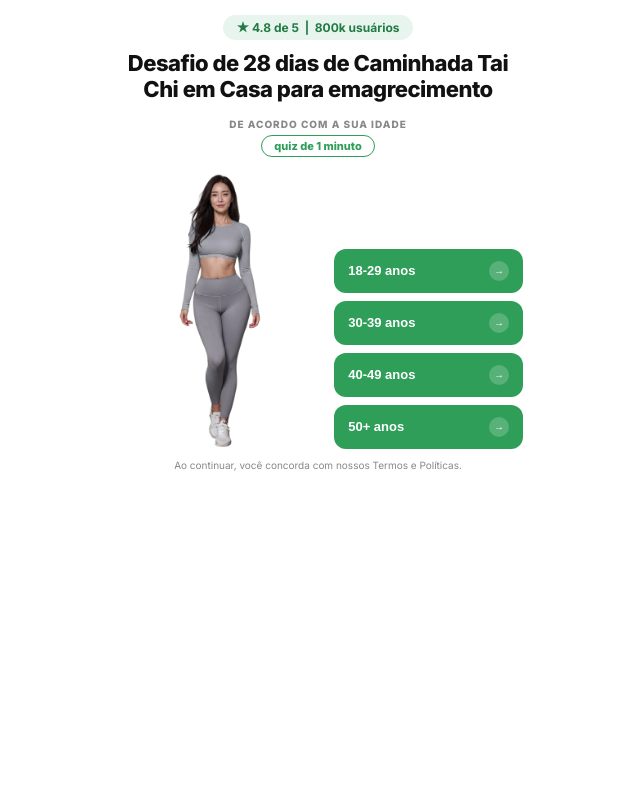
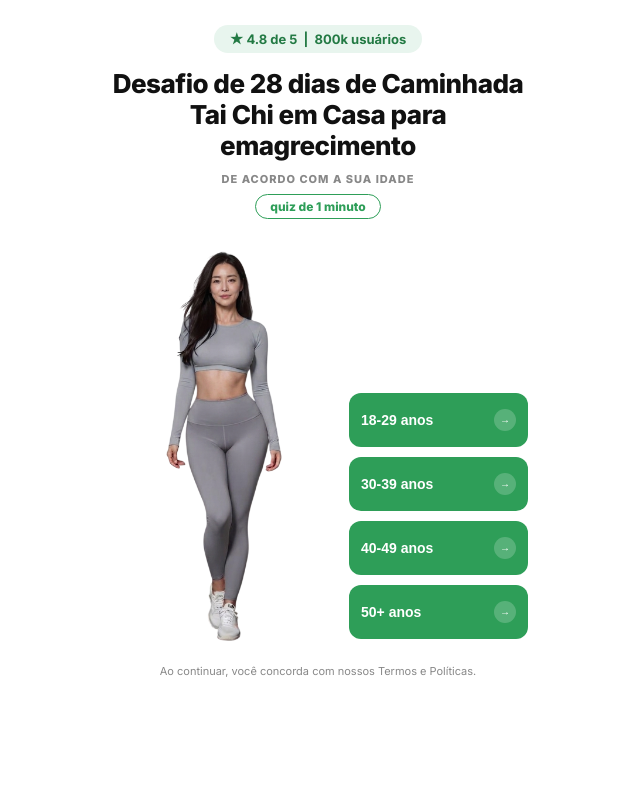
Before and after one commit to allysonfel/clubfit-app, a Flask app: page / in a window 1280 px wide. Shown: the whole page, without its empty margins (322-962 px from the left). Run offline with Flask 3, Linux system fonts and the light colour scheme.

Commit message:
new 13-23

```diff
--- a/templates/index.html
+++ b/templates/index.html
@@ -12,7 +12,6 @@
             --green: #2E9E58;
             --green-light: #E8F5EE;
             --text: #111111;
-            --text-muted: #888;
             --radius: 16px;
         }
 
@@ -20,96 +19,72 @@
             font-family: 'Inter', sans-serif;
             background: #fff;
             color: var(--text);
-            height: 100vh;
-            display: flex;
-            justify-content: center;
-            overflow: hidden; /* Trava o scroll global */
+            height: 100%;
+            overflow-x: hidden;
         }
 
         .app-shell {
             width: 100%;
             max-width: 450px;
-            height: 100vh;
-            display: flex;
-            flex-direction: column;
-            background: #fff;
+            margin: 0 auto;
+            position: relative;
         }
 
+        /* ── ESTRUTURA DOS PASSOS ── */
         .step {
             display: none;
             flex-direction: column;
-            width: 100%;
-            height: 100%; /* Ocupa exatamente a altura do celular */
-            animation: fadeIn 0.3s ease;
+            min-height: 100dvh; /* Dynamic VH para iPhone */
+            padding: 15px;
+            justify-content: space-between; /* Empurra o botão pro final */
         }
         .step.active { display: flex; }
 
-        @keyframes fadeIn { from { opacity: 0; } to { opacity: 1; } }
+        h1 { font-weight: 800; font-size: 26px; text-align: center; line-height: 1.2; letter-spacing: -0.5px; margin-bottom: 10px; }
+        h2 { font-weight: 800; font-size: 24px; text-align: center; line-height: 1.2; margin-bottom: 15px; }
 
-        h1, h2, h3 { font-weight: 800; text-align: center; letter-spacing: -0.5px; }
+        /* ── TELA 1 (LANDING) - RESTAURADA ── */
+        #step-1 { justify-content: flex-start; }
+        .rating-badge { background: var(--green-light); color: #237A44; border-radius: 100px; padding: 6px 16px; font-size: 13px; font-weight: 700; margin: 10px auto 15px; width: fit-content; }
+        .quiz-badge { border: 1.5px solid var(--green); color: var(--green); border-radius: 20px; padding: 4px 14px; font-size: 12px; font-weight: 800; margin-bottom: 15px; display: inline-block; }
 
-        /* ÁREA PRINCIPAL: Espaço flexível */
-        .main-content {
-            flex: 1;
-            display: flex;
-            flex-direction: column;
-            align-items: center;
-            justify-content: center; /* Centraliza tudo no meio */
-            padding: 10px 20px;
-            overflow: hidden;
+        .hero-layout { display: flex; align-items: flex-end; gap: 10px; width: 100%; margin-top: 10px; }
+        .hero-img { width: 55%; height: auto; max-height: 400px; object-fit: contain; }
+        .age-options { flex: 1; display: flex; flex-direction: column; gap: 10px; padding-bottom: 5px; }
+        .age-btn { background: var(--green); color: #fff; border: none; border-radius: 12px; padding: 16px 12px; font-weight: 700; display: flex; justify-content: space-between; align-items: center; font-size: 14px; width: 100%; cursor: pointer; }
+        .arrow-circle { width: 22px; height: 22px; background: rgba(255,255,255,0.2); border-radius: 50%; display: flex; align-items: center; justify-content: center; font-size: 10px; }
+        .footer-note { font-size: 11px; color: #888; text-align: center; margin-top: 20px; line-height: 1.4; }
+
+        /* ── TELA 2 & 3 (COM BOTÃO FIXO EMBAIXO) ── */
+        .content-wrap { flex: 1; display: flex; flex-direction: column; align-items: center; justify-content: center; }
+
+        .social-img { width: 100%; max-width: 320px; margin-bottom: 15px; height: auto; }
+        .badge-800k { width: 90%; max-width: 280px; margin-bottom: 10px; }
+
+        .welcome-img { width: 100%; border-radius: 20px; margin-bottom: 20px; max-height: 300px; object-fit: cover; }
+        .desc-text { font-size: 15px; color: #555; line-height: 1.5; text-align: center; padding: 0 10px; }
+
+        /* BOTÃO PRINCIPAL */
+        .footer-btn-container { padding: 20px 5px 30px; width: 100%; }
+        .btn-primary {
+            background: var(--green); color: white; border: none; padding: 20px; border-radius: 15px;
+            font-size: 18px; font-weight: 800; width: 100%; cursor: pointer;
         }
 
-        /* RODAPÉ: Onde o botão mora */
-        .footer-action {
-            padding: 10px 20px 25px;
-            width: 100%;
-        }
-
-        /* ── AJUSTES TELA 1 ── */
-        #step-1 .main-content { justify-content: flex-start; padding-top: 15px; }
-        .rating-badge { background: var(--green-light); color: #237A44; border-radius: 100px; padding: 5px 14px; font-size: 12px; font-weight: 700; margin-bottom: 10px; }
-        #step-1 h1 { font-size: 22px; line-height: 1.2; margin-bottom: 15px; }
-        .hero-layout { display: flex; align-items: flex-end; gap: 8px; width: 100%; }
-        .hero-img { width: 52%; max-height: 35vh; object-fit: contain; }
-        .age-options { flex: 1; display: flex; flex-direction: column; gap: 8px; }
-        .age-btn { background: var(--green); color: #fff; border: none; border-radius: 12px; padding: 12px 14px; font-weight: 700; display: flex; justify-content: space-between; align-items: center; font-size: 13px; width: 100%; }
-        .arrow-circle { width: 20px; height: 20px; background: rgba(255,255,255,0.2); border-radius: 50%; display: flex; align-items: center; justify-content: center; font-size: 10px; }
-
-        /* ── AJUSTES TELA 2 ── */
-        .social-img-main { max-height: 30vh; width: auto; margin-bottom: 15px; }
-        .badge-800k { max-width: 240px; margin-bottom: 10px; }
-
-        /* ── AJUSTES TELA 3 ── */
-        #step-3 .main-content { padding: 0; justify-content: flex-start; }
-        .welcome-hero-img {
-            width: 100%;
-            max-height: 38vh; /* Diminuído para sobrar espaço pro botão */
-            border-radius: 0 0 35px 35px;
-            margin-bottom: 15px;
-            object-fit: cover;
-        }
-        #step-3 h2 { padding: 0 20px; margin-bottom: 10px; font-size: 22px; }
-        #step-3 .desc { font-size: 14px; color: #555; line-height: 1.5; padding: 0 20px; text-align: center; }
-
-        /* BOTÃO PADRÃO */
-        .btn-primary {
-            background: var(--green); color: white; border: none; padding: 18px; border-radius: 15px;
-            font-size: 17px; font-weight: 800; width: 100%; cursor: pointer;
-        }
-
-        .footer-note { font-size: 10px; color: var(--text-muted); text-align: center; margin-top: 10px; }
+        .hidden { display: none; }
     </style>
 </head>
 <body>
 <div class="app-shell">
 
-    <!-- TELA 1 -->
+    <!-- TELA 1 (Tamanho Restaurado) -->
     <div id="step-1" class="step active">
-        <div class="main-content">
         <div class="rating-badge">★ 4.8 de 5 &nbsp;|&nbsp; 800k usuários</div>
         <h1>Desafio de 28 dias de Caminhada Tai Chi em Casa para emagrecimento</h1>
-            <p style="font-size:10px; font-weight:800; color:#888; letter-spacing:1px; margin-bottom: 5px; text-transform: uppercase;">DE ACORDO COM A SUA IDADE</p>
-            <span style="border:1.5px solid var(--green); color:var(--green); border-radius:20px; padding:3px 12px; font-size:11px; font-weight:800; margin-bottom:12px;">quiz de 1 minuto</span>
+        <center>
+            <p style="font-size:11px; font-weight:800; color:#888; letter-spacing:1px; margin-bottom: 8px; text-transform: uppercase;">DE ACORDO COM A SUA IDADE</p>
+            <span class="quiz-badge">quiz de 1 minuto</span>
+        </center>
 
         <div class="hero-layout">
             <img src="static/img/hero-sofia.png" alt="Sofia Lee" class="hero-img">
@@ -122,28 +97,27 @@
         </div>
         <p class="footer-note">Ao continuar, você concorda com nossos Termos e Políticas.</p>
     </div>
+
+    <!-- TELA 2 (Botão Visível no iPhone) -->
+    <div id="step-2" class="step">
+        <div class="content-wrap">
+            <img src="static/img/social-proof.png" class="social-img">
+            <img src="static/img/badge-users.png" class="badge-800k">
+            <p style="color:#666; font-size:16px;">pessoas já se juntaram a nós</p>
         </div>
-
-    <!-- TELA 2 -->
-    <div id="step-2" class="step">
-        <div class="main-content">
-            <img src="static/img/social-proof.png" class="social-img-main">
-            <img src="static/img/badge-users.png" class="badge-800k">
-            <p style="color:#666; font-size:15px;">pessoas já se juntaram a nós</p>
-        </div>
-        <div class="footer-action">
+        <div class="footer-btn-container">
             <button class="btn-primary" onclick="goTo('step-3')">Continuar</button>
         </div>
     </div>
 
-    <!-- TELA 3 -->
+    <!-- TELA 3 (Compacta para não dar scroll) -->
     <div id="step-3" class="step">
-        <div class="main-content">
-            <img src="static/img/welcome-sofia.png" class="welcome-hero-img">
+        <div class="content-wrap" style="justify-content: flex-start; padding-top: 10px;">
+            <img src="static/img/welcome-sofia.png" class="welcome-img">
             <h2>Boas-vindas à sua jornada!</h2>
-            <p class="desc">Comece uma prática de caminhada consciente para atingir suas metas de passos e equilíbrio sem sair de casa.</p>
+            <p class="desc-text">Você está prestes a começar uma prática inspirada no Tai Chi para atingir suas metas de passos e equilíbrio sem sair de casa.</p>
         </div>
-        <div class="footer-action">
+        <div class="footer-btn-container">
             <button class="btn-primary" onclick="goTo('step-4')">Continuar</button>
         </div>
     </div>
```
Lines whose indentation alone changed are shown as unchanged.
